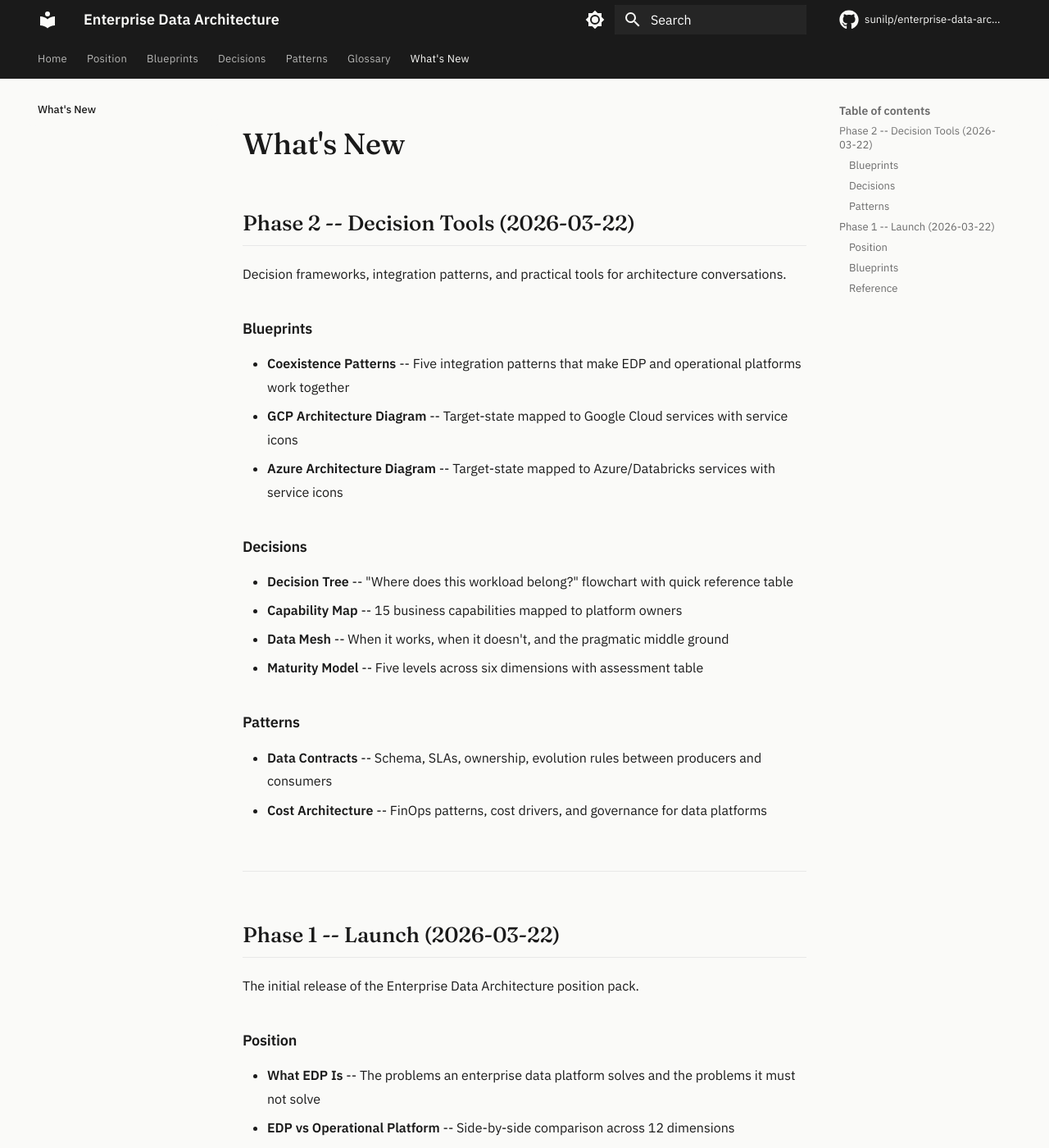
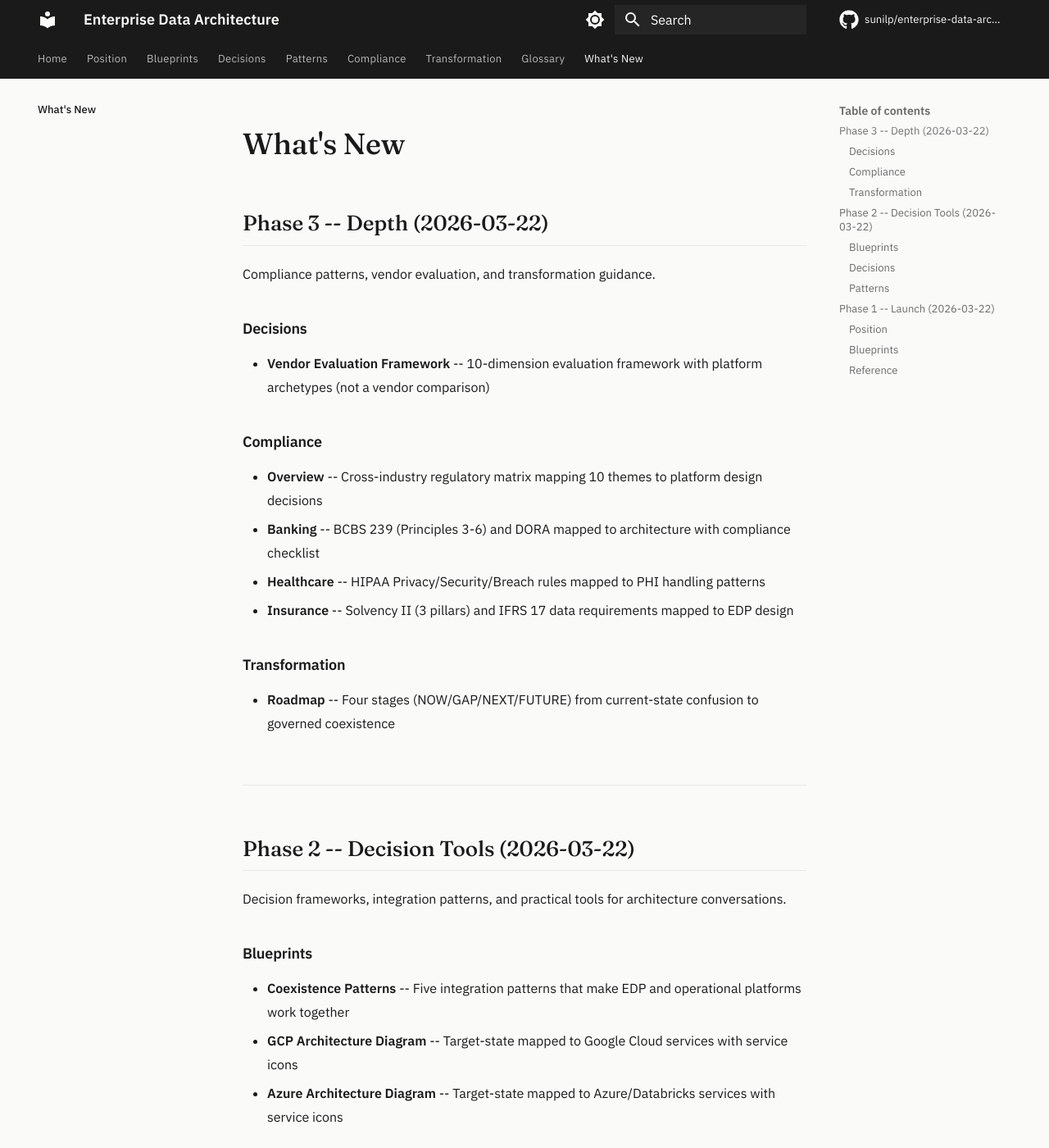
Before and after one commit to sunilp/enterprise-data-architecture, an MkDocs documentation site: the page built from docs/changelog.md, in a window 1280 px wide and 1400 px high. Shown: the whole window at 82% size. Built offline with MkDocs 1.6.1 and Material for MkDocs 9.7.7, drawn with Linux system fonts in a browser that asks for light colours; comment, search, counter and statistics services are not loaded; some of the changed text lies outside the part shown.

Commit message:
Add Phase 3: compliance patterns, vendor framework, transformation roadmap
Compliance: cross-industry matrix, banking (BCBS 239, DORA), healthcare
(HIPAA), insurance (Solvency II, IFRS 17). Vendor evaluation: 10-dimension
framework with archetypes. Transformation: four-stage roadmap from
confusion to coexistence. All three phases now complete -- 22 pages.

```diff
--- a/docs/changelog.md
+++ b/docs/changelog.md
@@ -1,4 +1,25 @@
 # What's New
+
+## Phase 3 -- Depth (2026-03-22)
+
+Compliance patterns, vendor evaluation, and transformation guidance.
+
+### Decisions
+
+- **Vendor Evaluation Framework** -- 10-dimension evaluation framework with platform archetypes (not a vendor comparison)
+
+### Compliance
+
+- **Overview** -- Cross-industry regulatory matrix mapping 10 themes to platform design decisions
+- **Banking** -- BCBS 239 (Principles 3-6) and DORA mapped to architecture with compliance checklist
+- **Healthcare** -- HIPAA Privacy/Security/Breach rules mapped to PHI handling patterns
+- **Insurance** -- Solvency II (3 pillars) and IFRS 17 data requirements mapped to EDP design
+
+### Transformation
+
+- **Roadmap** -- Four stages (NOW/GAP/NEXT/FUTURE) from current-state confusion to governed coexistence
+
+---
 
 ## Phase 2 -- Decision Tools (2026-03-22)
 
@@ -45,4 +66,4 @@ The initial release of the Enterprise Data Architecture position pack.
 
 ---
 
-*Phase 3 (compliance patterns, transformation roadmap, vendor evaluation framework) is planned.*
+*All three phases are now live.*
--- a/mkdocs.yml
+++ b/mkdocs.yml
@@ -67,9 +67,17 @@ nav:
     - Capability Map: decisions/capability-map.md
     - Data Mesh: decisions/data-mesh.md
     - Maturity Model: decisions/maturity-model.md
+    - Vendor Evaluation: decisions/vendor-framework.md
   - Patterns:
     - Data Contracts: patterns/data-contracts.md
     - Cost Architecture: patterns/cost-architecture.md
+  - Compliance:
+    - Overview: compliance/overview.md
+    - Banking: compliance/banking.md
+    - Healthcare: compliance/healthcare.md
+    - Insurance: compliance/insurance.md
+  - Transformation:
+    - Roadmap: transformation/roadmap.md
   - Glossary: glossary.md
   - What's New: changelog.md
 
```
Also changed, not shown: docs/index.md (+12 -0 lines).
